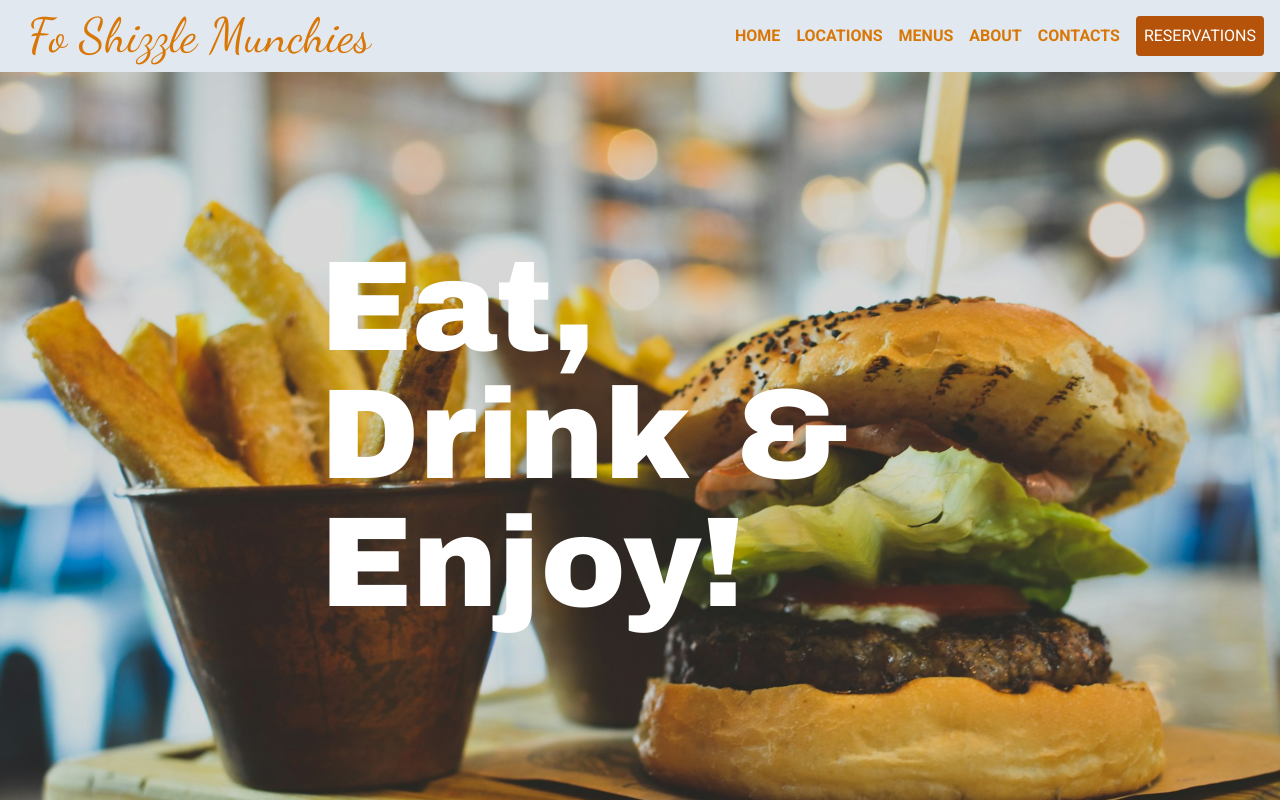
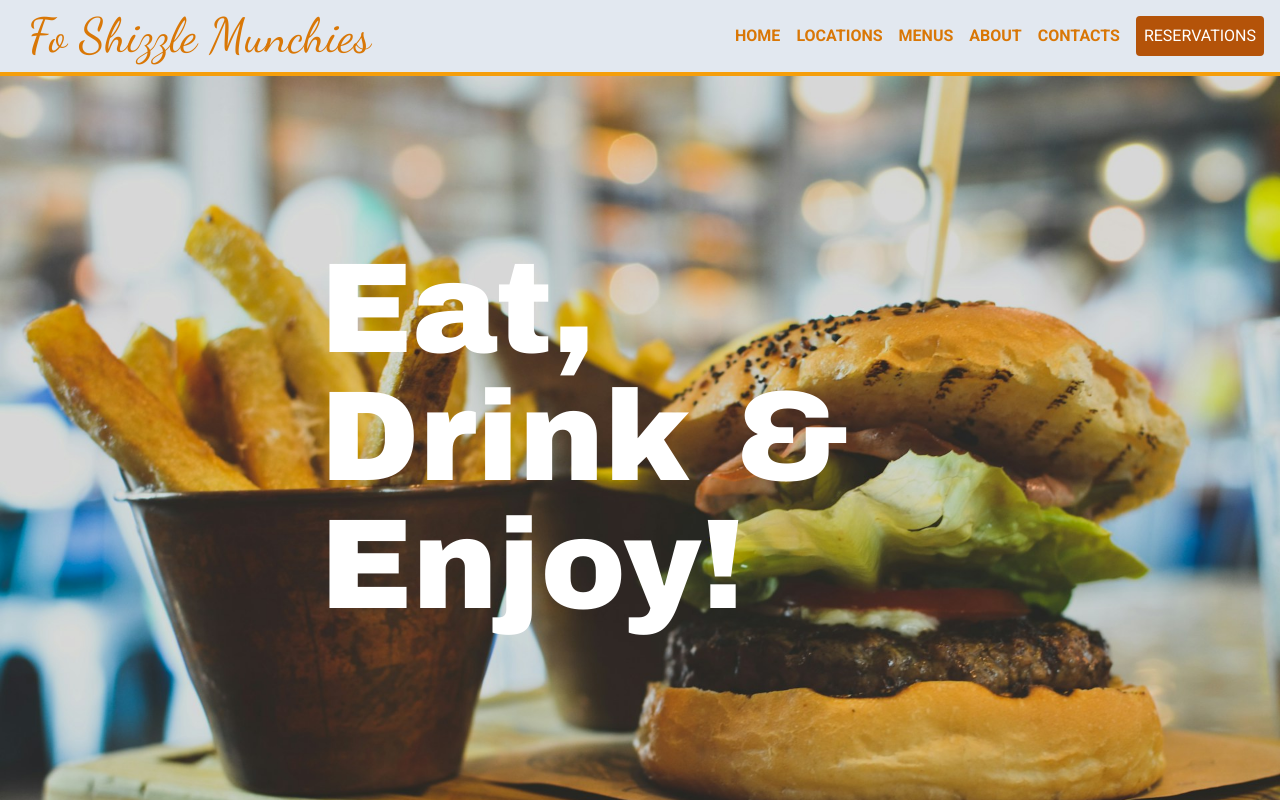
Before and after one commit to maloPRO/The-Odin-Project-refresher, a website built with webpack: page Restaurant Page/src/template.html in a window 1280 px wide. Built offline with nearby package versions, Linux system fonts and the light colour scheme.

Commit message:
RP added border bottom on nav

```diff
--- a/Restaurant Page/src/styles/input.css
+++ b/Restaurant Page/src/styles/input.css
@@ -7,7 +7,7 @@
         @apply font-roboto h-screen flex flex-col;
     }
     nav {
-        @apply flex w-screen justify-between items-center bg-slate-200 md:basis-1/12 lg:basis-1/12 p-2 md:pl-7;
+        @apply flex w-screen justify-between items-center bg-slate-200 md:basis-1/12 lg:basis-1/12 p-2 md:pl-7 border-b-4 border-amber-500;
     }
     .name {
         @apply hidden md:flex items-center font-dancingScript text-xl md:text-4xl lg:text-5xl text-amber-600;
```
